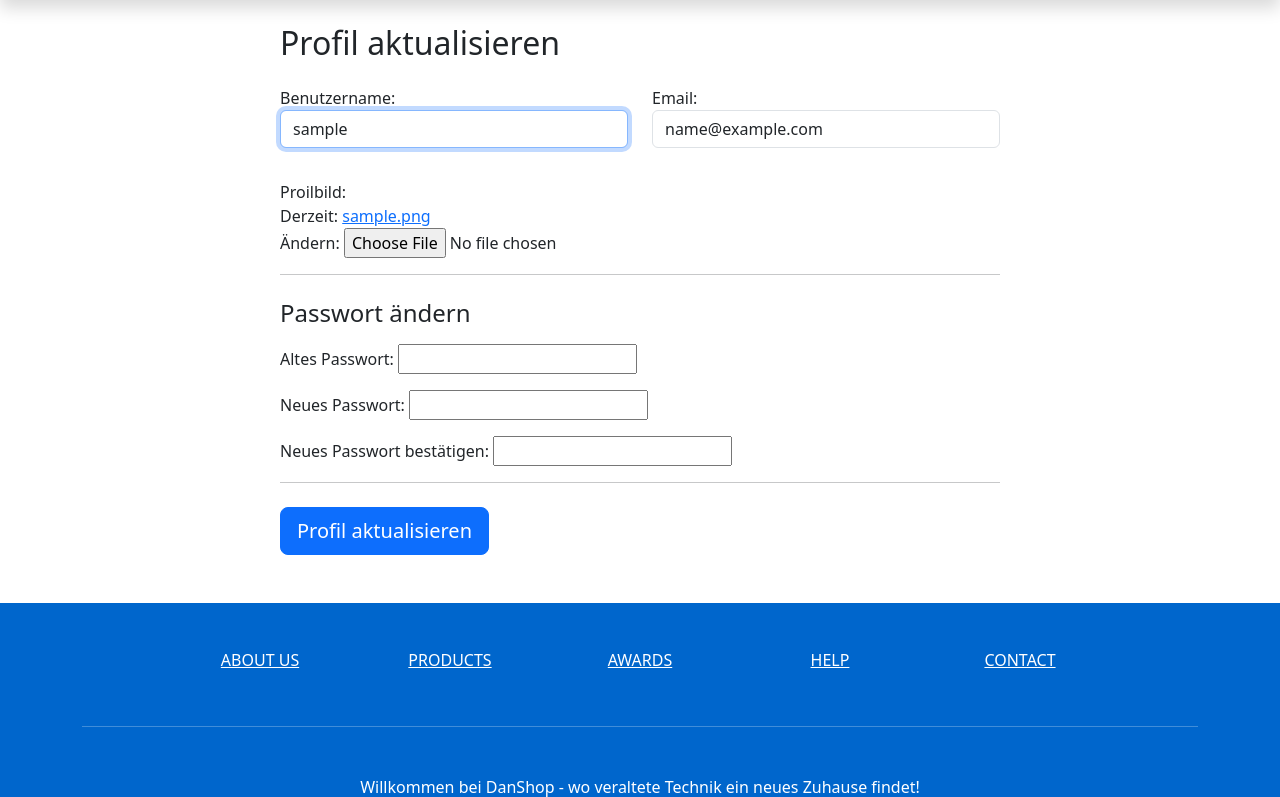
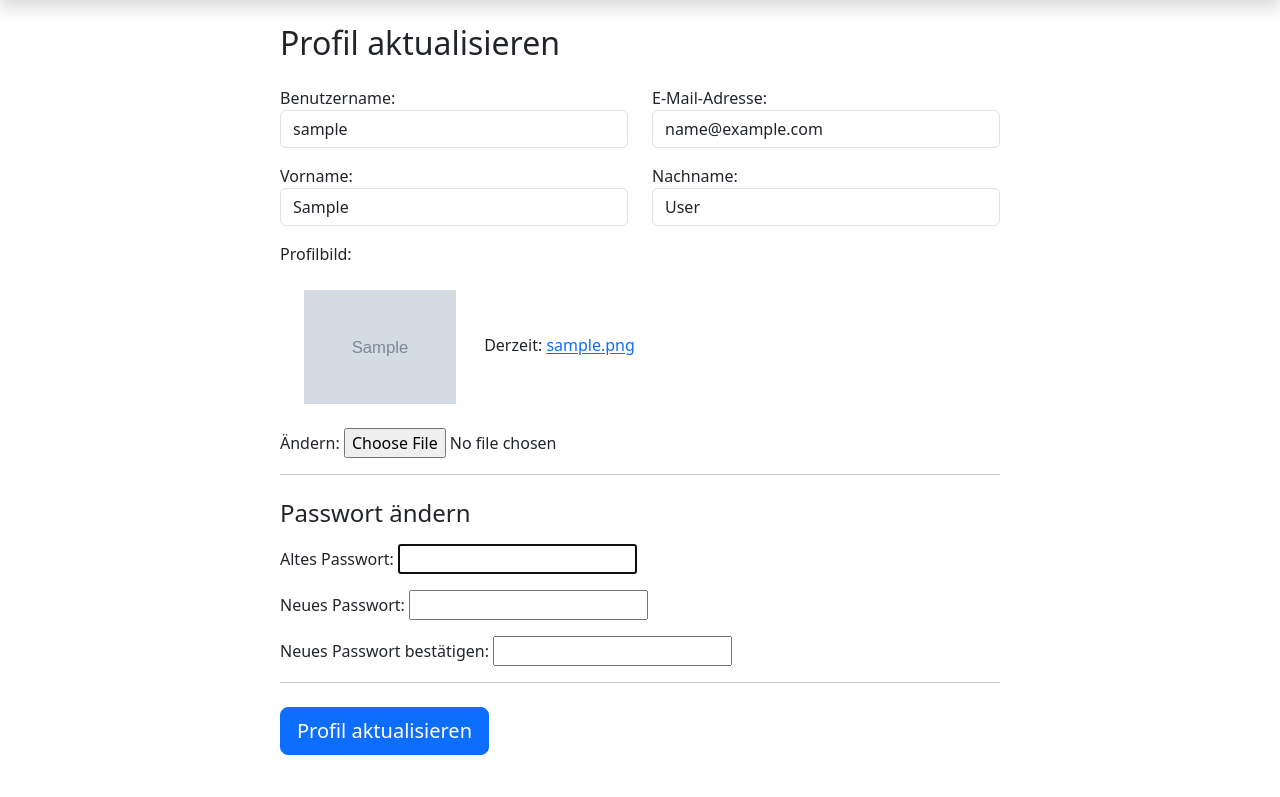
Before and after one commit to W45P85/webshop, a Django app: page /profile/update/ in a window 1280 px wide. Shown: the part 98-895 px from the top of the page. Run offline with Django 5.2, Linux system fonts and the light colour scheme; a user stored in the database is signed in; tables that the repository leaves empty hold one stand-in row (values such as "Sample post"); grey boxes marked "Sample" are stand-in pictures; some libraries are stand-ins or nearby versions.

Commit message:
Update profile bugfixes

```diff
--- a/shop/forms.py
+++ b/shop/forms.py
@@ -43,7 +43,7 @@ class CustomerProfileUpdateForm(forms.ModelForm):
         model = Customer
         fields = ['profile_picture']
         widgets = {
-            'profile_picture': forms.ClearableFileInput(attrs={'class': 'form-control-file'}),
+            'profile_picture': forms.ClearableFileInput(attrs={'class': 'form-control-file', 'id': 'id_profile_picture'}),
         }
 
 class UserUpdateForm(forms.ModelForm):
--- a/shop/models.py
+++ b/shop/models.py
@@ -10,6 +10,7 @@ class Customer(models.Model):
     profile_picture = models.ImageField(upload_to='profile_pics', default='profile_pics/none.png')
 
     def __str__(self):
+        print(f"Calling __str__ method of {self.__class__.__name__}")
         if self.user:
             return self.user.username
         else:
@@ -17,15 +18,15 @@ class Customer(models.Model):
 
     @property
     def email(self):
-        return self.user.email
+        return self.user.email if self.user else ''
 
     @property
     def first_name(self):
-        return self.user.first_name
+        return self.user.first_name if self.user else ''
 
     @property
     def last_name(self):
-        return self.user.last_name
+        return self.user.last_name if self.user else ''
 
 class Article(models.Model):
     name = models.CharField(max_length=200, null=True)
@@ -46,7 +47,7 @@ class Order(models.Model):
     updated_at = models.DateTimeField(auto_now=True)
 
     def __str__(self):
-        return str(self.id)
+        return str(self.id) if self.id is not None else ''
 
     @property
     def get_cart_total(self):
@@ -72,7 +73,11 @@ class OrderdArticle(models.Model):
     # price = models.FloatField(null=True)
 
     def __str__(self):
-        return self.article.name
+        print(f"Calling __str__ method of {self.__class__.__name__}")
+        if self.article:
+            return self.article.name
+        else:
+            return 'Unbekannter Artikel'
 
     @property
     def get_total(self):
@@ -81,7 +86,7 @@ class OrderdArticle(models.Model):
 
 
 class Adress(models.Model):
-    customer = models.ForeignKey(Customer, on_delete=models.SET_NULL, blank=True, null=True)
+    customer = models.ForeignKey(Customer, on_delete=models.SET_NULL, blank=True, null=True, related_name='addresses')
     order = models.ForeignKey(Order, on_delete=models.SET_NULL, blank=True, null=True)
     address = models.CharField(max_length=200, null=True)
     city = models.CharField(max_length=200, null=True)
@@ -90,7 +95,7 @@ class Adress(models.Model):
     date = models.DateTimeField(auto_now_add=True)
 
     def __str__(self):
-        return self.address
+        return self.address if self.address else 'Unbekannte Adresse'
 
 
 class Category(models.Model):
--- a/shop/templates/shop/profile_update.html
+++ b/shop/templates/shop/profile_update.html
@@ -2,6 +2,16 @@
 
 {% block title %}
 Profil Aktualisierung - DanShop
+{% endblock %}
+
+{% block extra_head %}
+<style>
+    .profile-picture-preview {
+        max-width: 150px;
+        max-height: 150px;
+        margin-bottom: 10px;
+    }
+</style>
 {% endblock %}
 
 {% block content %}
@@ -70,7 +80,8 @@ Profil Aktualisierung - DanShop
                 </div>
 
                 <div class="mb-3">
-                    Proilbild:<br>
+                    <label for="id_profile_picture">Profilbild:</label><br>
+                    <img class="profile-picture-preview p-4" src="{{ profile_form.instance.profile_picture.url }}" alt="Profilbild" width="200px">
                     {{ profile_form.profile_picture }}
                     {% if profile_form.profile_picture.errors %}
                         <div class="invalid-feedback d-block">
@@ -126,4 +137,5 @@ Profil Aktualisierung - DanShop
         </div>
     </div>
 </div>
+
 {% endblock %}
--- a/shop/views.py
+++ b/shop/views.py
@@ -5,15 +5,14 @@ from django.core.paginator import Paginator, EmptyPage, PageNotAnInteger
 from django.shortcuts import render, redirect, get_object_or_404
 from django.urls import reverse
 from django.contrib import messages
-from django.contrib.auth import authenticate, login, logout
-from django.contrib.auth.models import User
+from django.contrib.auth import authenticate, login, logout, update_session_auth_hash
 from django.contrib.auth.forms import PasswordChangeForm
 from django.contrib.auth.decorators import login_required
 from django.utils.safestring import mark_safe
 from django.utils import timezone
 from django.db.models import Sum, Count, Q
 from datetime import timedelta
-from . forms import CustomerCreationForm, CustomerProfileForm, SearchForm, AddArticleForm, AddCategoryForm, EditArticleForm, CustomerProfileUpdateForm
+from . forms import CustomerCreationForm, CustomerProfileForm, SearchForm, AddArticleForm, AddCategoryForm, EditArticleForm, CustomerProfileUpdateForm, UserUpdateForm
 from . models import *
 from . viewtools import visitorCookieHandler, visitorOrder
 from django.http import JsonResponse, HttpResponse, HttpResponseBadRequest, HttpResponseServerError
@@ -179,20 +178,34 @@ def regUser(request):
     return render(request, 'shop/registration_form.html', ctx)
 
 
+@login_required
 def update_profile(request):
     if request.method == 'POST':
-        user_form = CustomerCreationForm(request.POST, instance=request.user)
+        user_form = UserUpdateForm(request.POST, instance=request.user)
         profile_form = CustomerProfileUpdateForm(request.POST, request.FILES, instance=request.user.customer)
         password_form = PasswordChangeForm(request.user, request.POST)
 
-        if user_form.is_valid() and profile_form.is_valid() and password_form.is_valid():
-            user_form.save()
-            profile_form.save()
-            user = password_form.save()
+        if user_form.is_valid() and profile_form.is_valid():
+            user = user_form.save()
+            profile = profile_form.save(commit=False)
+            profile.user = user  # Ensure the user field of Customer model is set correctly
+
+            if 'profile_picture' in request.FILES:
+                profile.profile_picture = request.FILES['profile_picture']
+
+            profile.save()
+            update_session_auth_hash(request, user)
             messages.success(request, 'Ihr Profil wurde erfolgreich aktualisiert.')
             return redirect('profile_update')
+        else:
+            # Only show password form errors if it's necessary to change the password
+            if 'password1' in request.POST and 'password2' in request.POST:
+                if not password_form.is_valid():
+                    messages.error(request, 'Bitte korrigieren Sie die Fehler unten.')
+            else:
+                messages.error(request, 'Bitte korrigieren Sie die Fehler unten.')
     else:
-        user_form = CustomerCreationForm(instance=request.user)
+        user_form = UserUpdateForm(instance=request.user)
         profile_form = CustomerProfileUpdateForm(instance=request.user.customer)
         password_form = PasswordChangeForm(request.user)
 
```
Also changed, not shown: static/img/profile_pics/man_KfNq1Wi.png (added), static/img/profile_pics/woman_VL7kGAk.png (added).
